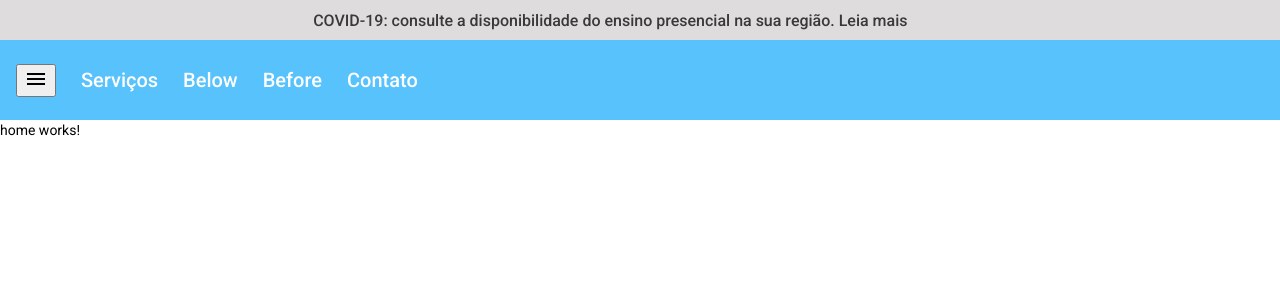
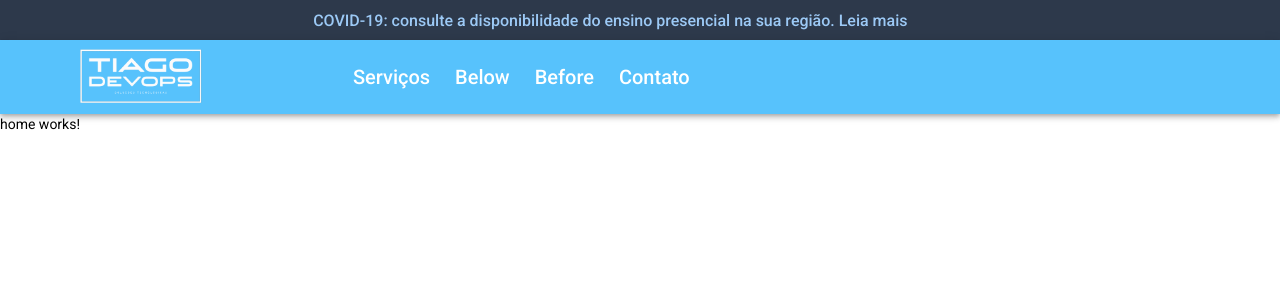
Before and after one commit to realTiagoJames/TiagoDevops-Frontend, an Angular app: page / in a window 1280 px wide. Shown: the top 300 px of the page. Built offline with nearby package versions, Linux system fonts and the light colour scheme.

Commit message:
Ajuste no menu e criação de footer

```diff
--- a/src/app/app.module.ts
+++ b/src/app/app.module.ts
@@ -14,6 +14,7 @@ import { ContatoComponent } from './views/views-main/contato/contato.component';
 import { CriacaoSistemasComponent } from './views/views-main/criacao-sistemas/criacao-sistemas.component';
 import { CriacaoWebsitesComponent } from './views/views-main/criacao-websites/criacao-websites.component';
 import { ServicosComponent } from './views/views-main/servicos/servicos.component';
+import { FooterComponent } from './components/templates/footer/footer.component';
 
 
 
@@ -26,7 +27,8 @@ import { ServicosComponent } from './views/views-main/servicos/servicos.componen
     ContatoComponent,
     CloudComponent,
     CriacaoWebsitesComponent,
-    CriacaoSistemasComponent
+    CriacaoSistemasComponent,
+    FooterComponent
 
   ],
   imports: [
--- /dev/null
+++ b/src/app/components/templates/footer/footer.component.html
@@ -0,0 +1 @@
+<p>footer works!</p>
--- /dev/null
+++ b/src/app/components/templates/footer/footer.component.ts
@@ -0,0 +1,15 @@
+import { Component, OnInit } from '@angular/core';
+
+@Component({
+  selector: 'app-footer',
+  templateUrl: './footer.component.html',
+  styleUrls: ['./footer.component.css']
+})
+export class FooterComponent implements OnInit {
+
+  constructor() { }
+
+  ngOnInit(): void {
+  }
+
+}
--- a/src/app/components/templates/menu/menu.component.css
+++ b/src/app/components/templates/menu/menu.component.css
@@ -1,20 +1,35 @@
 .tarja1 {
-  background-color: #dedcdc;
+  background-color: #2d394b;
   height: 5%;
   width: 100%;
 }
 .tarja1texto {
-  color: rgb(58, 57, 57);
+  color: #9cc9f5;
   position: relative;
   font-size: 80%;
   top: 50%;
   left: 50%;
   transform: translate(-50%, -50%);
+  border-left: 50px;
+  border-right: 50px;
 }
 .tarja2 {
   background-color: #57c2fc;
-  height: 10%;
+  height: 4.6rem;
   width: 100%;
+}
+.logoContainer {
+  width: 20%;
+  padding-left: 5%;
+}
+.imglogo{
+  position: relative;
+  width: 50%;
+  padding-top: 1.5rem;
+  padding-bottom: 1rem;
+}
+.MenuContainer{
+  display: inline;
 }
 .menu-1{
 padding-left: 2%;
--- a/src/app/components/templates/menu/menu.component.html
+++ b/src/app/components/templates/menu/menu.component.html
@@ -7,12 +7,14 @@
 </mat-toolbar>
 
 <!-- Tarja 2 superior -->
-<mat-toolbar class="tarja2" color="primary">
-  <button mat-icon-button class="example-icon" aria-label="Example icon-button with menu icon">
-    <mat-icon>menu</mat-icon>
-  </button>
-
+<mat-toolbar class="tarja2 mat-elevation-z4" color="primary" >
+  <div class="logoContainer">
+    <a routerLink="/">
+    <img class="imglogo" src="assets\LogoBrancaTransparente .png"  alt="Logo TiagoDevops">
+    </a>
+    </div>
   <!-- Menu Horizontal  -->
+      <!-- <div class="MenuContainer"> -->
       <div class="menu-1">
          <a mat-button [matMenuTriggerFor]="aboveMenu">Serviços</a>
           <mat-menu #aboveMenu="matMenu" yPosition="above">
@@ -42,5 +44,6 @@
          <button mat-menu-item>Item 2</button>
          </mat-menu>
       </div>
+    <!-- </div> -->
 </mat-toolbar>
 <!-- <app-home></app-home> -->
```
Also changed, not shown: src/app/components/templates/footer/footer.component.css (added), src/assets/LogoBrancaTransparente .png (added), 1 other file (tests, documents, lock files or other folders).
